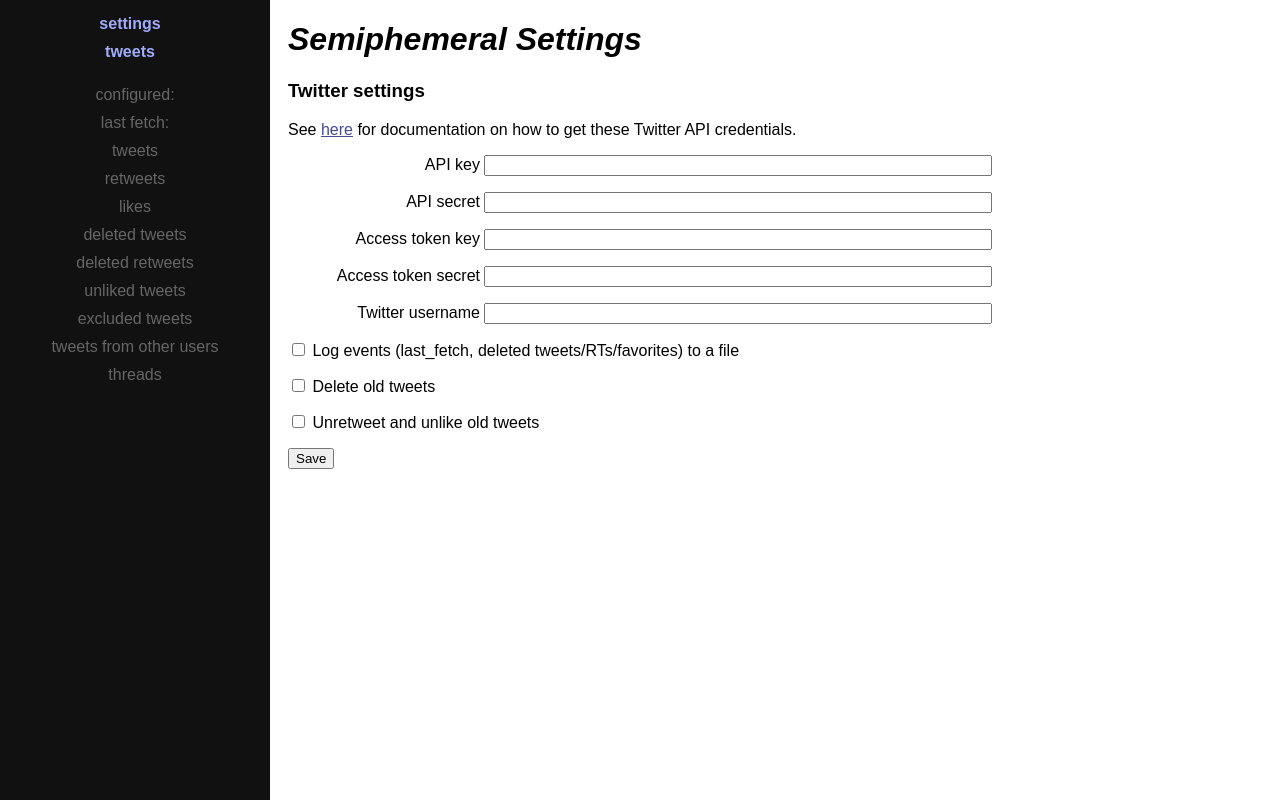
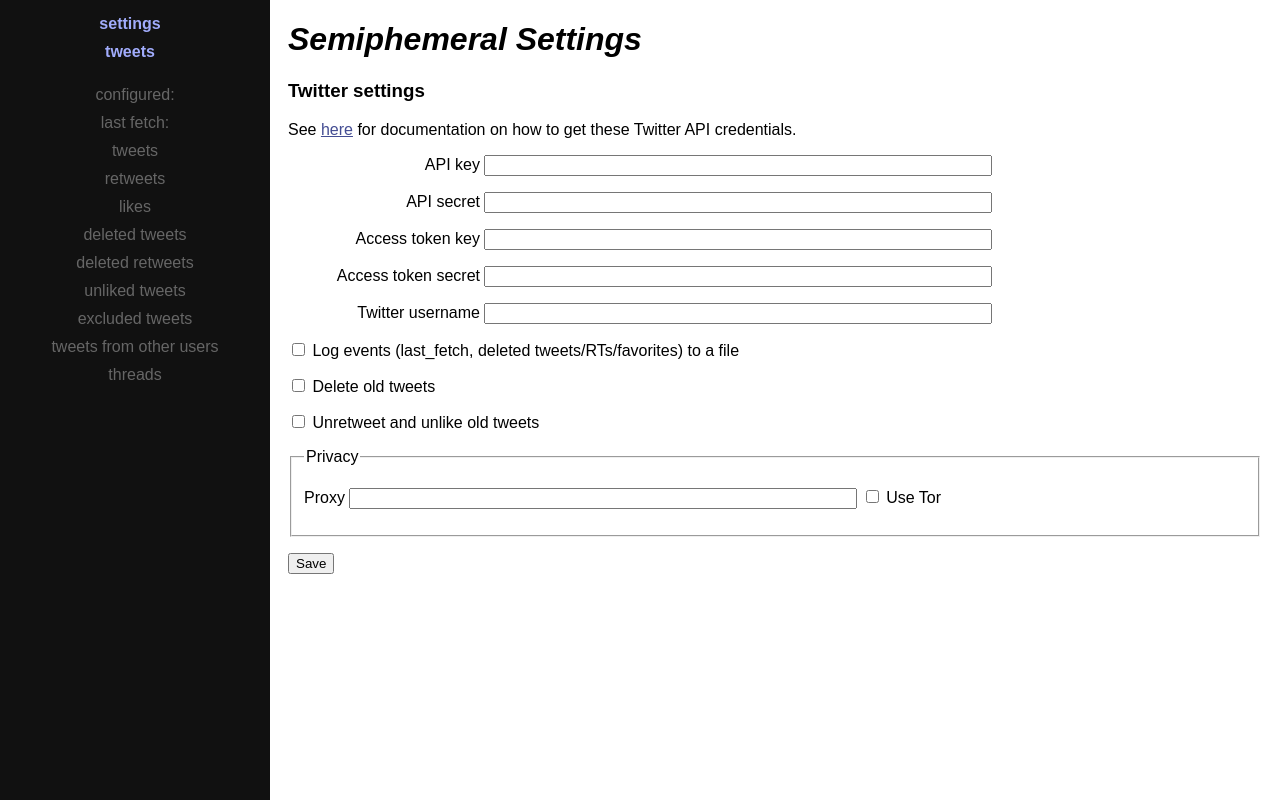
Before and after one commit to micahflee/semiphemeral, a Flask app: template semiphemeral/templates/settings.html in a window 1280 px wide. Run offline with Flask 2, Linux system fonts and the light colour scheme; the template is opened without the code that fills it, so the values that code supplies are empty.

Commit message:
adding support for proxies including tor.  tested and it works.

```diff
--- a/semiphemeral/settings.py
+++ b/semiphemeral/settings.py
@@ -30,7 +30,9 @@ class Settings(object):
             'unlike_ignore_list': [],
             'logging': False,
             'log_filename': os.path.expanduser('~/.semiphemeral/log'),
-            'log_format': '%(asctime)s - %(name)s - %(levelname)s - %(message)s'
+            'log_format': '%(asctime)s - %(name)s - %(levelname)s - %(message)s',
+            'proxy': None,
+            'use_tor': False
         }
         self.load()
 
--- a/semiphemeral/static/js/settings.js
+++ b/semiphemeral/static/js/settings.js
@@ -17,10 +17,19 @@ $(function(){
     } else {
       $('.retweets-likes-fieldset').hide();
     }
+
+    if($('.use-tor-checkbox').prop('checked')) {
+      $('.proxy-text').val('socks5://localhost:9050').attr('readonly', 'readonly');
+      console.log('a');
+    }else{
+      $('.proxy-text').removeAttr('disabled', 'false');
+      console.log('b');
+    }
   }
 
   $('.log-to-file-checkbox').change(update_ui);
   $('.delete-tweets-checkbox').change(update_ui);
   $('.retweets-likes-checkbox').change(update_ui);
+  $('.use-tor-checkbox').change(update_ui);
   update_ui();
 })
--- a/semiphemeral/static/style.css
+++ b/semiphemeral/static/style.css
@@ -78,14 +78,14 @@ body {
   text-align: right;
 }
 
-.settings form label.checkbox {
+.settings form input[type="text"] {
+  width: 500px;
+}
+
+.settings form label.checkbox, .settings fieldset label {
   display: inline;
   width: auto;
   text-align: left;
-}
-
-.settings form input[type="text"] {
-  width: 500px;
 }
 
 .settings form input.small {
--- a/semiphemeral/templates/settings.html
+++ b/semiphemeral/templates/settings.html
@@ -114,6 +114,20 @@
 
     </fieldset>
 
+    <fieldset class="privacy-fieldset">
+        <legend>Privacy</legend>
+
+        <p>
+            <label for="proxy">Proxy</label>
+            <input type="text" class="proxy-text" name="proxy" value="{{ proxy }}" \>
+            <label class="checkbox">
+              <input type="checkbox" class="use-tor-checkbox" name="use_tor" {% if use_tor %}checked="checked"{% endif %} />
+              Use Tor
+            </label>
+        </p>
+
+    </fieldset>
+
     <p><input type="submit" value="Save" /></p>
 
   </form>
--- a/semiphemeral/twitter.py
+++ b/semiphemeral/twitter.py
@@ -25,7 +25,7 @@ class Twitter(object):
         auth.set_access_token(
             self.common.settings.get('access_token_key'),
             self.common.settings.get('access_token_secret'))
-        self.api = tweepy.API(auth, wait_on_rate_limit=True, wait_on_rate_limit_notify=True)
+        self.api = tweepy.API(auth, wait_on_rate_limit=True, wait_on_rate_limit_notify=True, proxy=self.common.settings.get('proxy'))
         self.authenticated = True
 
         # Make sure we've saved the user id
--- a/semiphemeral/web.py
+++ b/semiphemeral/web.py
@@ -59,6 +59,9 @@ def create_app(common):
                 common.settings.set('retweets_likes_delete_likes', False)
             common.settings.set('retweets_likes_likes_threshold', int(request.form['retweets_likes_likes_threshold']))
 
+            common.settings.set('proxy', request.form['proxy'])
+            common.settings.set('use_tor', 'use_tor' in request.form)
+
             common.settings.save()
 
             # Recalculate excluded threads with these new settings
@@ -83,7 +86,9 @@ def create_app(common):
             retweets_likes_delete_retweets=common.settings.get('retweets_likes_delete_retweets'),
             retweets_likes_retweets_threshold=common.settings.get('retweets_likes_retweets_threshold'),
             retweets_likes_delete_likes=common.settings.get('retweets_likes_delete_likes'),
-            retweets_likes_likes_threshold=common.settings.get('retweets_likes_likes_threshold'))
+            retweets_likes_likes_threshold=common.settings.get('retweets_likes_likes_threshold'),
+            proxy=common.settings.get('proxy'),
+            use_tor=common.settings.get('use_tor'))
 
     @app.route("/tweets")
     def tweets():
```
